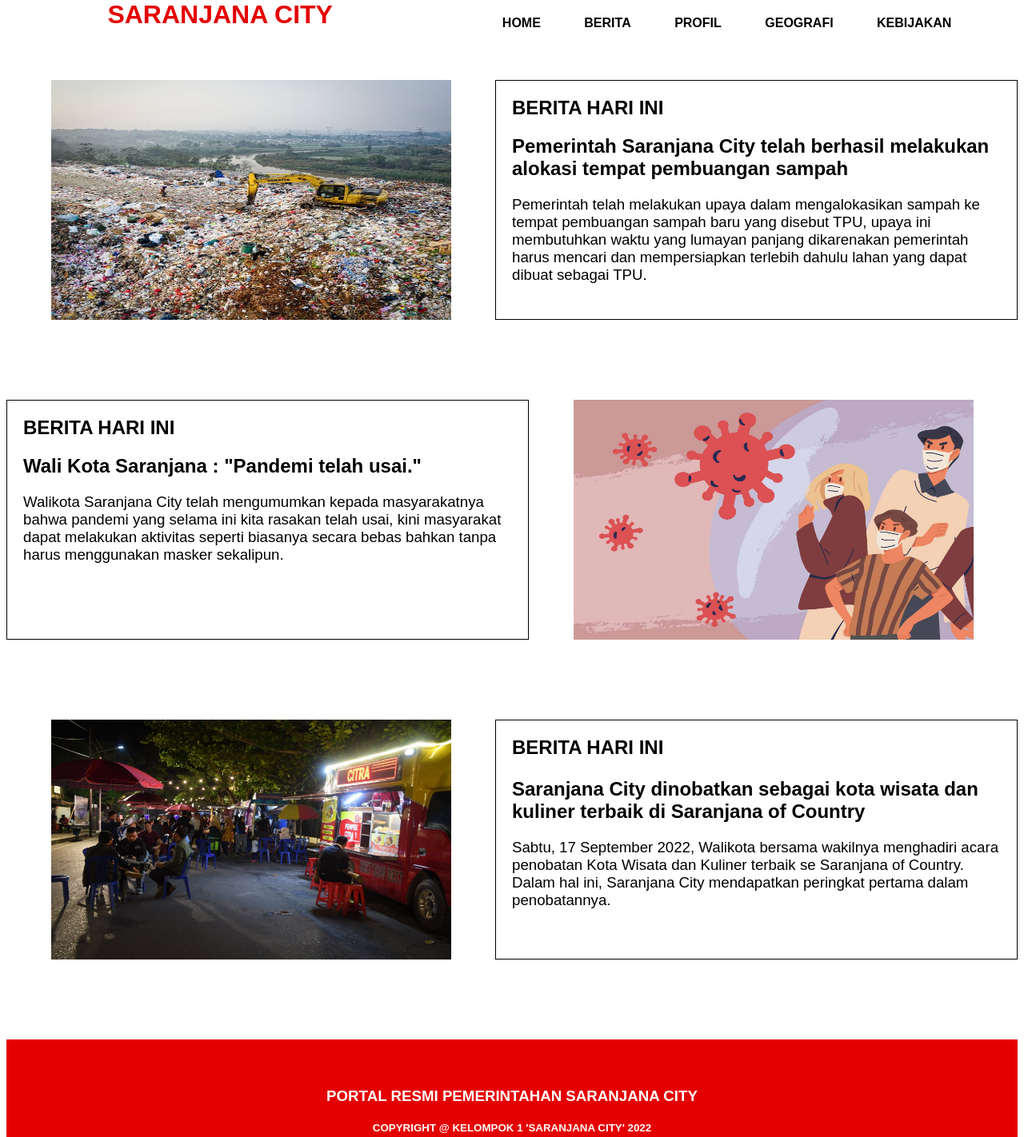
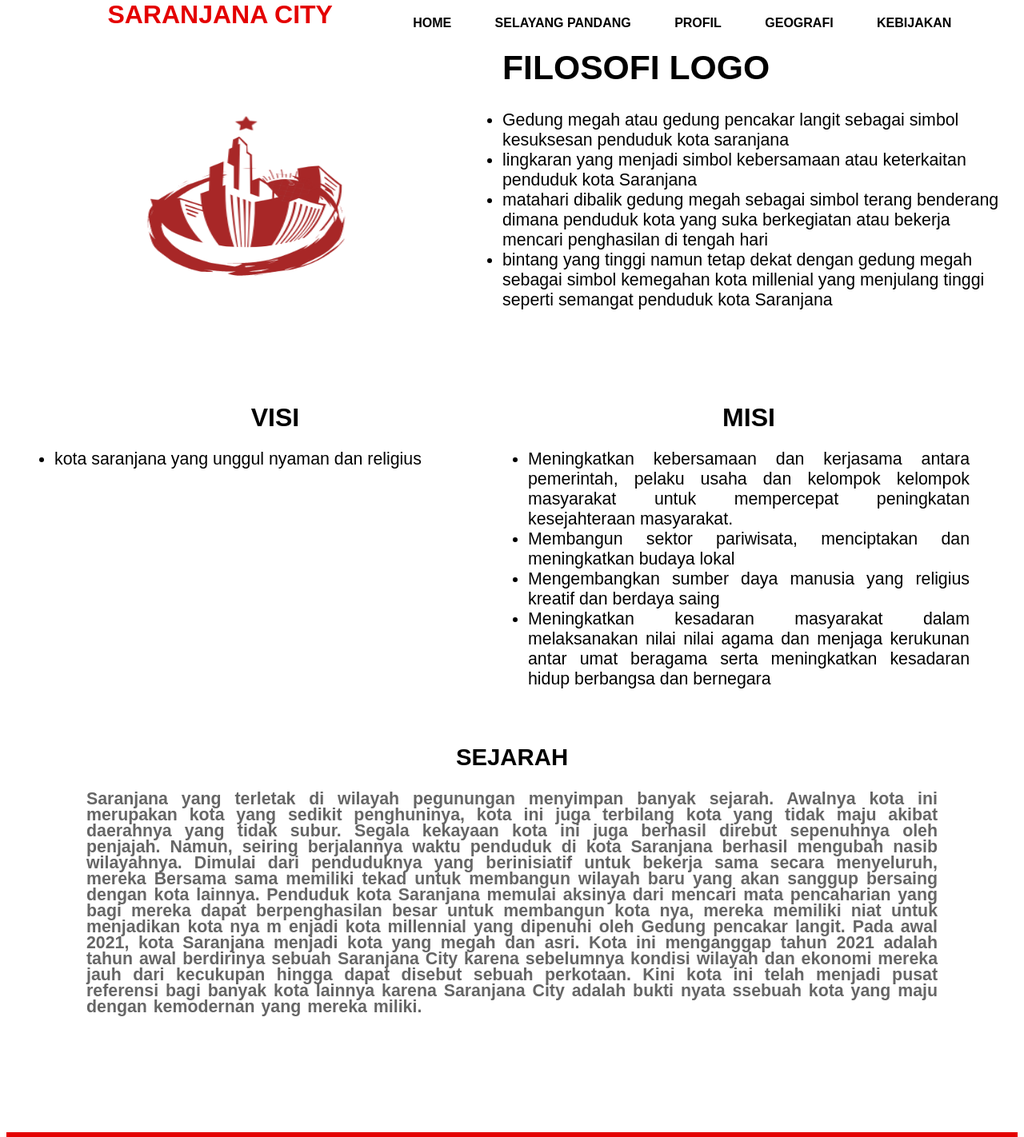
Before and after one commit to hafidhnaufal/saranjanacity.github.io, a plain HTML site: page berita.html in a window 1280 px wide. Shown: the top 1422 px of the page at 80% size. Drawn offline with Linux system fonts and the light colour scheme.

Commit message:
perubahan seluruh

```diff
--- a/berita.html
+++ b/berita.html
@@ -16,7 +16,7 @@
 <h1><a href="index.html"></a>SARANJANA CITY</h1>
 <ul>
 <li class="active"><a href="index.html"><strong>HOME</strong></a></li>
-			<li><a href="berita.html"><strong>BERITA</strong></a></li>
+<li><a href="berita.html"><strong>SELAYANG PANDANG</strong></a></li>
 <li><a href="profil.html"><STrong>PROFIL</STrong></a></li>
 <li><a href="geografi.html"><strong>GEOGRAFI</strong></a></li>
 <li><a href="kebijakan.html"><STrong>KEBIJAKAN</STrong></a></li>
@@ -30,59 +30,74 @@
 
 <div class="content">
 <div class="foto">
-		<img src="img/foto3.jpeg" width="500px" height="300px" alt="foto3.jpg">
+<img src="img/logo1.png" width="600px" height="400px" alt="logo1">
 </div>
 <div class="isi">
-		<h2>BERITA HARI INI</h2>
-		<p><h2>
-			Pemerintah Saranjana City telah berhasil melakukan alokasi tempat pembuangan sampah
-		</h2>
+<h1>FILOSOFI LOGO</h1>
+<p style="font-size:14pt ;">
+<ul style="font: size 24pt;">
+<li>
+Gedung megah atau gedung pencakar langit sebagai simbol kesuksesan penduduk kota saranjana
+</li>
+<li>
+lingkaran yang menjadi simbol kebersamaan atau keterkaitan penduduk kota Saranjana
+</li>
+<li>
+matahari dibalik gedung megah sebagai simbol terang benderang dimana penduduk kota yang suka berkegiatan atau bekerja mencari penghasilan di tengah hari
+</li>
+<li>
+bintang yang tinggi namun tetap dekat dengan gedung megah sebagai simbol kemegahan kota millenial yang menjulang tinggi seperti semangat penduduk kota Saranjana
+</li>
+</ul>
+</p>
 
+</div>
+
+</div>
+
+<div class="visimisi">
+<div class="visi">
+<h1 align="center">VISI</h1>
+<p style="font-size:14pt ;">
+<ul style="font-size: 16pt;">
+<li>
+kota saranjana yang unggul nyaman dan religius
+</li>
+</ul>
 </p>
+
+</div>
+<div class="misi">
+<h1 align="center">MISI</h1>
 <p style="font-size:14pt ;">
-			Pemerintah telah melakukan upaya dalam mengalokasikan sampah ke tempat pembuangan sampah baru yang disebut TPU, upaya ini membutuhkan waktu yang lumayan panjang dikarenakan pemerintah harus mencari dan mempersiapkan terlebih dahulu lahan yang dapat dibuat sebagai TPU.
+<ul style="font-size: 16pt;">
+<li>Meningkatkan kebersamaan dan kerjasama antara pemerintah, pelaku usaha dan kelompok kelompok masyarakat untuk mempercepat peningkatan kesejahteraan masyarakat.</li>
+<li>Membangun sektor pariwisata, menciptakan dan meningkatkan budaya lokal</li>
+<li>Mengembangkan sumber daya manusia yang religius kreatif dan berdaya saing</li>
+<li>Meningkatkan kesadaran masyarakat dalam melaksanakan nilai nilai agama dan menjaga kerukunan antar umat beragama serta meningkatkan kesadaran hidup berbangsa dan bernegara</li>
+</ul>
 </p>
 
 </div>
 </div>
 
-<div class="content">
-	<div class="isi">
-		<h2>BERITA HARI INI</h2>
-		<p>
-			<h2>
-			    Wali Kota Saranjana : "Pandemi telah usai."
-			</h2>
-		</p>
-		<p style="font-size:14pt ;">
-			Walikota Saranjana City telah mengumumkan kepada masyarakatnya bahwa pandemi yang selama ini kita rasakan telah usai, kini masyarakat dapat melakukan aktivitas seperti biasanya secara bebas bahkan tanpa harus menggunakan masker sekalipun.
-		</p>
+<!-- about -->
+<section class="about">
+<div class="sejarah">
+<h1 style="font-size:22pt ;">SEJARAH</h1>
+<p style="text-align:justify;"><strong>
 
+Saranjana yang terletak di wilayah pegunungan menyimpan banyak sejarah.
+Awalnya kota ini merupakan kota yang sedikit penghuninya, kota ini juga terbilang kota yang tidak maju akibat
+daerahnya yang tidak subur. Segala kekayaan kota ini juga berhasil direbut sepenuhnya oleh penjajah. Namun,
+seiring berjalannya waktu penduduk di kota Saranjana berhasil mengubah nasib wilayahnya. Dimulai dari penduduknya yang berinisiatif untuk bekerja sama secara
+menyeluruh, mereka Bersama sama memiliki tekad untuk membangun wilayah baru yang akan sanggup bersaing dengan kota lainnya. Penduduk kota Saranjana memulai
+aksinya dari mencari mata pencaharian yang bagi mereka dapat berpenghasilan besar untuk membangun kota nya, mereka memiliki niat untuk menjadikan kota nya m
+enjadi kota millennial yang dipenuhi oleh Gedung pencakar langit. Pada awal 2021, kota Saranjana menjadi kota yang megah dan asri. Kota ini menganggap tahun 2021 adalah tahun awal berdirinya sebuah Saranjana City karena sebelumnya kondisi wilayah dan ekonomi mereka jauh dari kecukupan hingga dapat disebut sebuah
+perkotaan. Kini kota ini telah menjadi pusat referensi bagi banyak kota lainnya karena Saranjana City adalah bukti nyata ssebuah kota yang maju dengan
+kemodernan yang mereka miliki.</strong></p>
 </div>
-	<div class="foto">
-		<img src="img/pandemi.jpg" width="500px" height="300px" alt="pandemi.jpg">
-	</div>
-</div>
-
-<div class="content">
-	<div class="foto">
-		<img src="img/wisata.jpg" width="500px" height="300px" alt="wisata.jpg">
-	</div>
-	<div class="isi">
-		<h2>BERITA HARI INI</h2>
-		<h2>
-			<p>
-				<h2>
-					Saranjana City dinobatkan sebagai kota wisata dan kuliner terbaik di Saranjana of Country
-				</h2>
-			</p>
-		</h2>
-		<p style="font-size:14pt ;">
-			Sabtu, 17 September 2022, Walikota bersama wakilnya menghadiri acara penobatan Kota Wisata dan Kuliner terbaik se Saranjana of Country. Dalam hal ini, Saranjana City mendapatkan peringkat pertama dalam penobatannya.
-		</p>
-
-	</div>
-</div>
+</section>
 
 <!-- footer -->
 <footer>
--- a/css/berita.css
+++ b/css/berita.css
@@ -54,23 +54,40 @@ header ul li a:hover{
 	.content{
 	margin-top: 40px;
 	display: flex;
-	margin: 100px 0px;
 	}
-.foto{
+	.isi{
+
+	width: 50%;
+	padding: 20px;
+	font-size: 16pt ;
+	}
+	.visimisi{
+	display: flex;
+	margin-top: 40px;
+	margin: 40px;
+	text-align: justify;
+	margin-bottom: -100px;
+	}
+	.visi{
+	padding: 20px;
 	width: 50%;
 	}
-.foto img{
-	display: block;
-  margin-left: auto;
-  margin-right: auto;
+	.misi{
+	padding: 20px;
+	width: 50%;
+	}
+	.about p{
+	color: #666;
+	word-spacing: 2px;
+	line-height: 20px;
 
 	}
-.isi{
-	border: 1px solid;
-	width: 50%;
-	padding: 20px;
+	.sejarah{
+	color: black;
+	text-align: center;
+	padding: 10% 100px;
+	font-size: 16pt;
 	}
-
 	footer{
 	padding: 60px 0;
 	background-color:rgb(228, 0, 0);
--- a/css/geografi.css
+++ b/css/geografi.css
@@ -61,7 +61,7 @@ text-align: center;
 	}
 	.profil2 {
 	border: 1px solid;
-	width: 60%	;
+	width: 60% ;
 	display: block ;
 	margin-left: auto;
 	margin-right: auto;
@@ -83,7 +83,7 @@ text-align: center;
 	display: block ;
 	margin-left: 80px;
 	margin-bottom:40PX;
-  text-align: justify	;
+	text-align: justify ;
 	}
 	.isi3 {
 	padding-top: 60px;
--- a/css/kebijakan.css
+++ b/css/kebijakan.css
@@ -60,7 +60,7 @@ text-align: center;
 	}
 	.profil {
 	border: 1px solid;
-	width: 60%	;
+	width: 60% ;
 	display: block;
 	margin-left: auto;
 	margin-right: auto;
--- a/css/profil.css
+++ b/css/profil.css
@@ -60,7 +60,7 @@ text-align: center;
 	}
 	.profil {
 	border: 1px solid;
-	width: 60%	;
+	width: 60% ;
 	display: block;
 	margin-left: auto;
 	margin-right: auto;
--- a/css/style.css
+++ b/css/style.css
@@ -131,17 +131,24 @@ section h3{
 	padding: 20px 0;
 	color:rgb(228, 0, 0);
 	}
-.about p{
-	color: #666;
-	word-spacing: 2px;
-	line-height: 20px;
+	.content{
+	margin-top: 40px;
+	display: flex;
+	margin: 100px 0px;
+	}
+	.foto{
+	width: 50%;
+	}
+	.foto img{
+	display: block;
+	margin-left: auto;
+	margin-right: auto;
 
 	}
-.sejarah{
-	color: black;
-	text-align: center;
-	padding: 10% 100px;
-	font-size: 16pt;
+	.isi{
+	border: 1px solid;
+	width: 50%;
+	padding: 20px;
 	}
 	.contact{
 	background-color: #B3FAE9;
```
Also changed, not shown: geografi.html (+2 -2 lines), index.html (+68 -59 lines), kebijakan.html (+1 -1 lines), profil.html (+1 -1 lines). Lines whose indentation alone changed are shown as unchanged.
